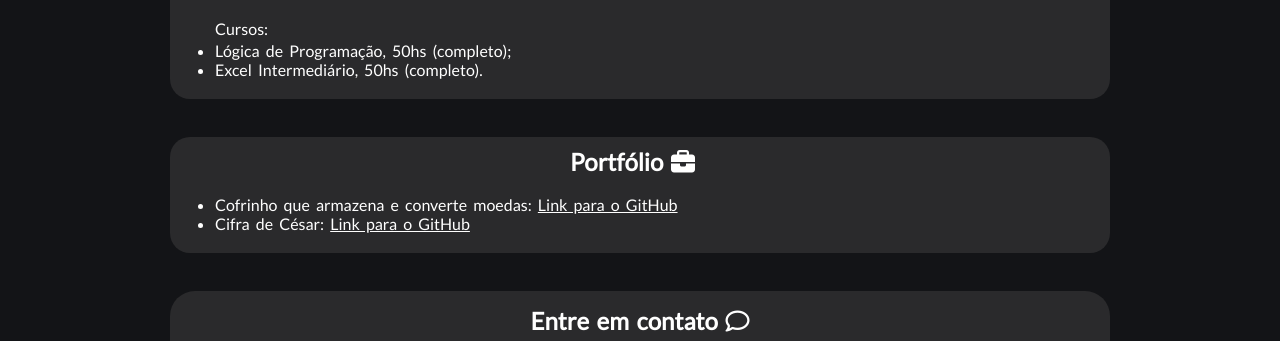
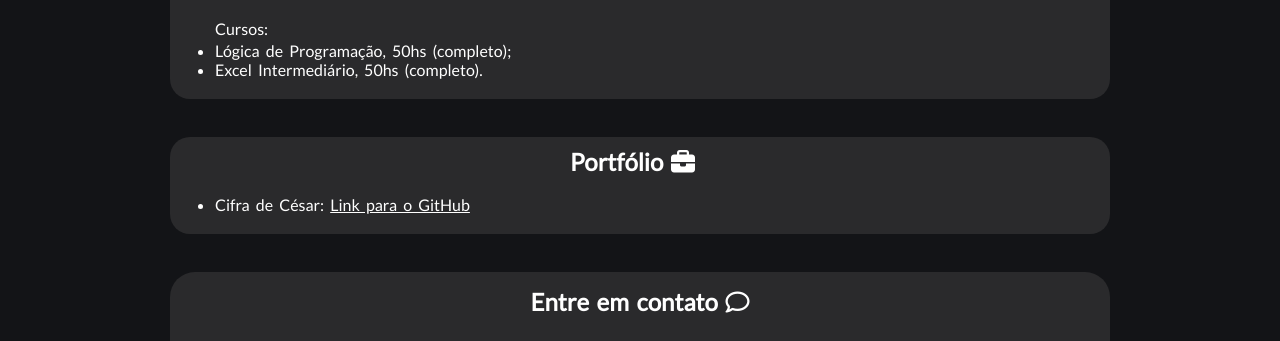
Before and after one commit to LPereirah/Lucas-Pereira-First-Site, a plain HTML site: page index.html in a window 1280 px wide. Shown: the part 858-1199 px from the top of the page. Drawn offline with Linux system fonts and the light colour scheme.

Commit message:
Update index.html
Update the "portfólio".

```diff
--- a/index.html
+++ b/index.html
@@ -88,7 +88,6 @@
             <h1 class="head-port">Portfólio <i class="fa-solid fa-briefcase"></i> </h1>
             <br>
             <ul>
-                <li>Cofrinho que armazena e converte moedas: <a href="https://github.com/LPereirah/Cofrinho.git" target="_blank">Link para o GitHub</a> </li>
                 <li>Cifra de César: <a href="https://github.com/LPereirah/Caesar-Cipher.git" target="_blank">Link para o GitHub</a></li>
             </ul>
         </div>
```
